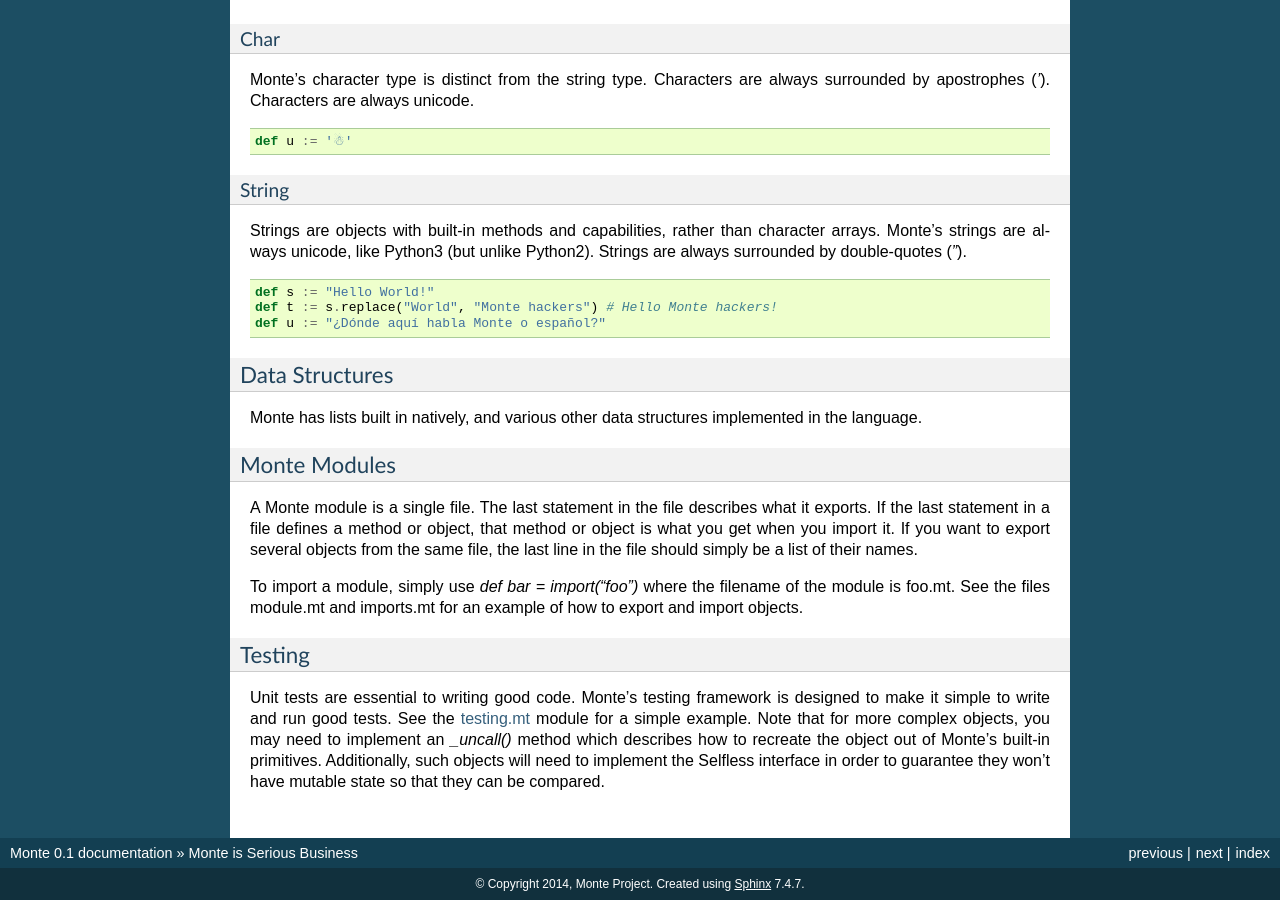
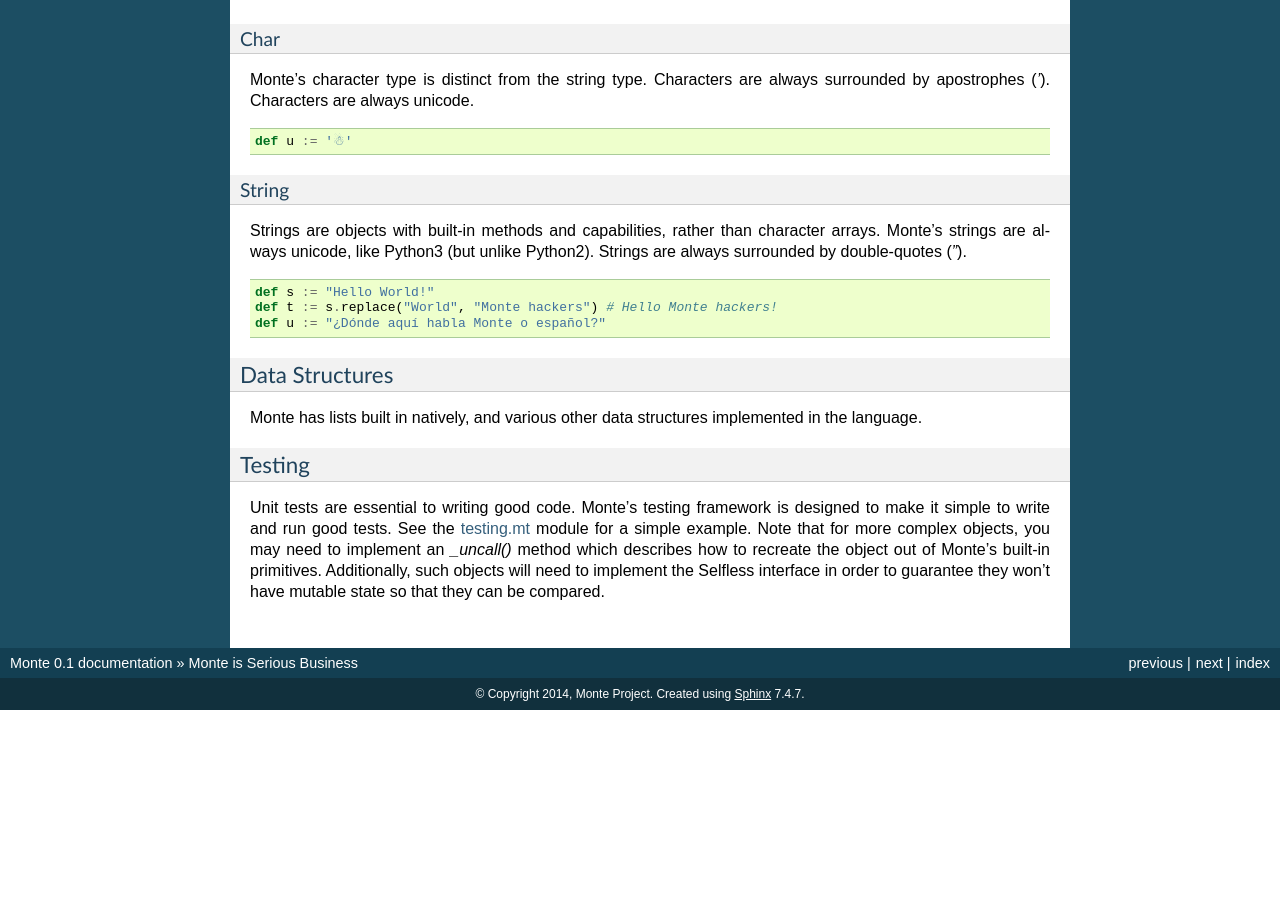
Before and after one commit to monte-language/monte, a Sphinx documentation site: the page built from docs/source/intro.rst, in a window 1280 px wide and 900 px high, scrolled down 1729 px. Built offline with Sphinx 7.4.7, drawn with Linux system fonts in a browser that asks for light colours; pages that are not in the unit, such as notebooks, are missing from menus; after the commit the page ends 2439 px from its top, so only the background shows below that.

Commit message:
Remove outdated secton on how modules used to work

```diff
--- a/docs/source/intro.rst
+++ b/docs/source/intro.rst
@@ -133,19 +133,6 @@ Data Structures
 Monte has lists built in natively, and various other data structures
 implemented in the language.
 
-Monte Modules
--------------
-
-A Monte module is a single file. The last statement in the file describes what
-it exports. If the last statement in a file defines a method or object, that
-method or object is what you get when you import it. If you want to export
-several objects from the same file, the last line in the file should simply be
-a list of their names.
-
-To import a module, simply use `def bar = import("foo")` where the filename of
-the module is foo.mt. See the files module.mt and imports.mt for an example of
-how to export and import objects.
-
 Testing
 -------
 
```
